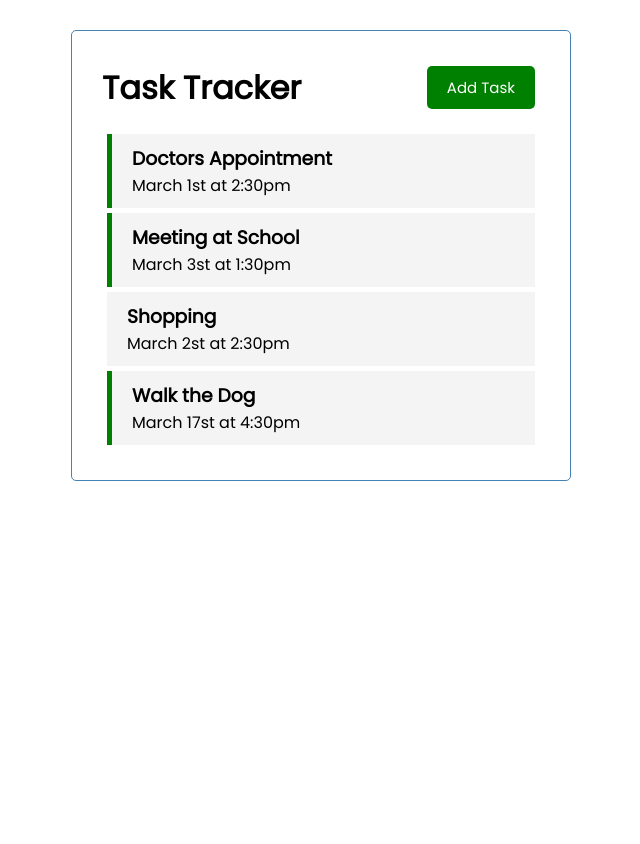
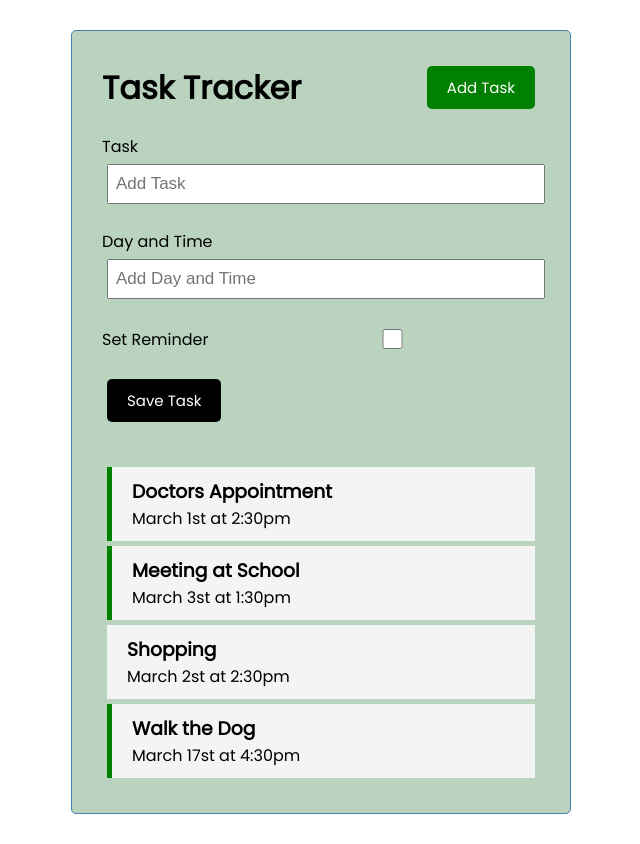
Before and after one commit to alissareynolds/vue-task-app, a Vue app: page / in a window 1280 px wide. Shown: the whole page, without its empty margins (319-959 px from the left). Before the commit the page ends 800 px from the top, so only its background shows below. Built offline with nearby package versions, Linux system fonts and the light colour scheme; the HTML template or start-up script is replaced by a standard one.

Commit message:
added styling for form

```diff
--- a/src/App.vue
+++ b/src/App.vue
@@ -1,6 +1,7 @@
 <template>
   <div class="container">
     <Header title="Task Tracker"/>
+    <AddTask/>
     <Tasks @toggle-reminder="toggleReminder" @delete-task="deleteTask" :tasks="tasks"/>
   </div>
 </template>
@@ -8,12 +9,14 @@
 <script>
 import Header from './components/Header'
 import Tasks from './components/Tasks'
+import AddTask from './components/AddTask'
 
 export default {
   name: 'App',
   components: {
    Header,
    Tasks,
+   AddTask
   },
   data() {
     return {
@@ -82,6 +85,7 @@
   border: 1px solid steelblue;
   padding: 30px;
   border-radius: 5px;
+  background-color: rgb(185, 211, 190);
 }
 
 .btn {
--- /dev/null
+++ b/src/components/AddTask.vue
@@ -0,0 +1,66 @@
+<template>
+    <form class="add-form">
+        <div class="form-control">
+            <label>Task</label>
+            <input type="text" v-model="text" name="text" placeholder="Add Task"/>
+        </div>
+        <div class="form-control">
+            <label>Day and Time</label>
+            <input type="text" v-model="day" name="day" placeholder="Add Day and Time">
+        </div>
+        <div class="form-control form-control-check">
+        <label>Set Reminder</label>
+        <input type="checkbox" v-model="reminder" name="reminder">
+    </div>
+    <input type="submit" value="Save Task" class="btn btn-block">
+    </form>
+</template>
+
+<script>
+export default {
+    name: 'Add Task',
+    data() {
+        return {
+            text: '',
+            day: '',
+            reminder: false
+        }
+    }
+}
+</script>
+
+<style scoped>
+.add-form {
+    margin-bottom: 40px;
+}
+
+.form-control {
+    margin: 20px 0;
+}
+
+.form-control label {
+    display: block;
+}
+.form-control input {
+    width: 100%;
+    height: 40px;
+    margin: 5px;
+    padding: 3px 7px;
+    font-size: 17px;
+}
+.form-control-check {
+    display: flex;
+    align-items: center;
+    justify-content: space-between;
+}
+
+.form-control-check label {
+    flex: 1;
+}
+
+.form-control-check input {
+    flex: 2;
+    height: 20px;
+}
+
+</style>
```
